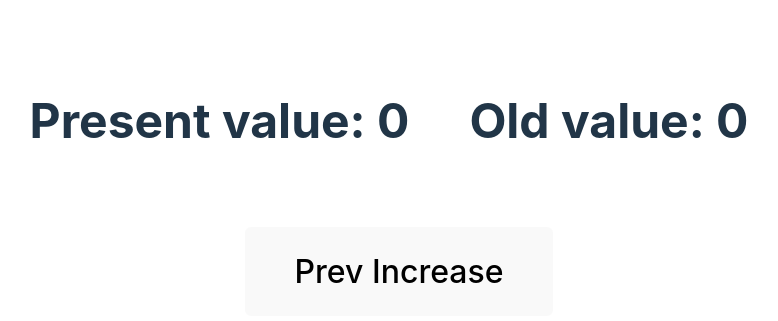
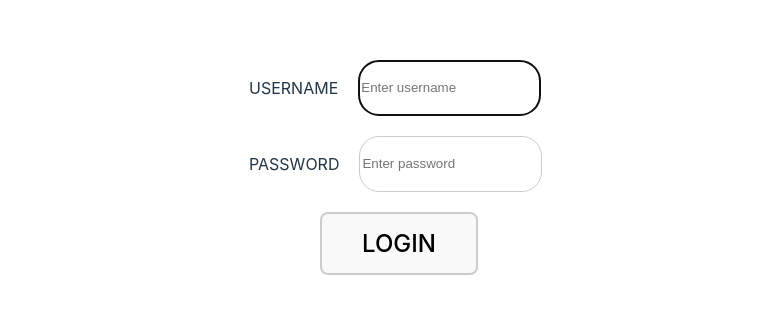
Before and after one commit to blackjack-ttp/Lesson-UseRef, a React (Vite) app: page / in a window 1280 px wide. Shown: the part 233-554 px from the top of the page, without its empty margins (241-1019 px from the left). Built offline with nearby package versions, Linux system fonts and the light colour scheme.

Commit message:
#3 add lesson 3: InputFocus

```diff
--- a/src/App.jsx
+++ b/src/App.jsx
@@ -1,13 +1,16 @@
 //* SCSS
 import './App.scss';
+//* PAGES
 // import AutoCount from './pages/learn_1';
-import Increase from './pages/learn_2';
+// import Increase from './pages/learn_2';
+import InputFocus from './pages/learn_3';
 
 function App() {
   return (
     <>
       {/* <AutoCount /> */}
-      <Increase />
+      {/* <Increase /> */}
+      <InputFocus />
     </>
   );
 }
--- /dev/null
+++ b/src/pages/learn_3/index.jsx
@@ -0,0 +1,65 @@
+// * LIB
+import { useEffect, useRef, useState } from 'react';
+// * SCSS
+import '@/styles/learn_3/style.scss';
+
+const InputFocus = () => {
+  const [form, setForm] = useState({
+    username: '',
+    password: '',
+  });
+  const inputEl = useRef();
+  const handleChange = (e) => {
+    setForm({
+      ...form,
+      [e.target.name]: e.target.value,
+    });
+  };
+  const handleLogin = () => {
+    setForm({
+      username: '',
+      password: '',
+    });
+    inputEl.current.focus();
+    inputEl.current.value = 'I am BlackJack TTP';
+  };
+  useEffect(() => {
+    inputEl.current.focus();
+  }, []);
+  return (
+    <>
+      <div className="inputFocus-wrap">
+        <div className="inputFocus-wrap__input">
+          <div className="inputFocus-wrap__input__username">
+            <p>UserName</p>
+            <input
+              type="text"
+              ref={inputEl}
+              autoComplete="off"
+              value={form.username}
+              name="username"
+              onChange={handleChange}
+              placeholder="Enter username"
+            />
+          </div>
+          <div className="inputFocus-wrap__input__password">
+            <p>Password</p>
+            <input
+              type="password"
+              autoComplete="off"
+              value={form.password}
+              name="password"
+              onChange={handleChange}
+              placeholder="Enter password"
+            />
+          </div>
+        </div>
+        <div className="inputFocus-wrap__btn">
+          <button onClick={handleLogin}>Login</button>
+        </div>
+      </div>
+    </>
+  );
+};
+
+export default InputFocus;
--- /dev/null
+++ b/src/styles/learn_3/style.scss
@@ -0,0 +1,31 @@
+.inputFocus-wrap {
+    &__input {
+        display: flex;
+        flex-direction: column;
+
+        &__username,
+        &__password {
+            display: flex;
+            margin-bottom: 20px;
+            width: 300px;
+
+            p {
+                padding-right: 20px;
+                text-transform: uppercase;
+            }
+
+            input {
+                border-radius: 20px;
+                border: 1px solid #ccc;
+            }
+        }
+    }
+    &__btn {
+        button {
+            padding: 15px 40px;
+            font-size: 1.5rem;
+            text-transform: uppercase;
+            border: 2px solid #ccc;
+        }
+    }
+}
```
